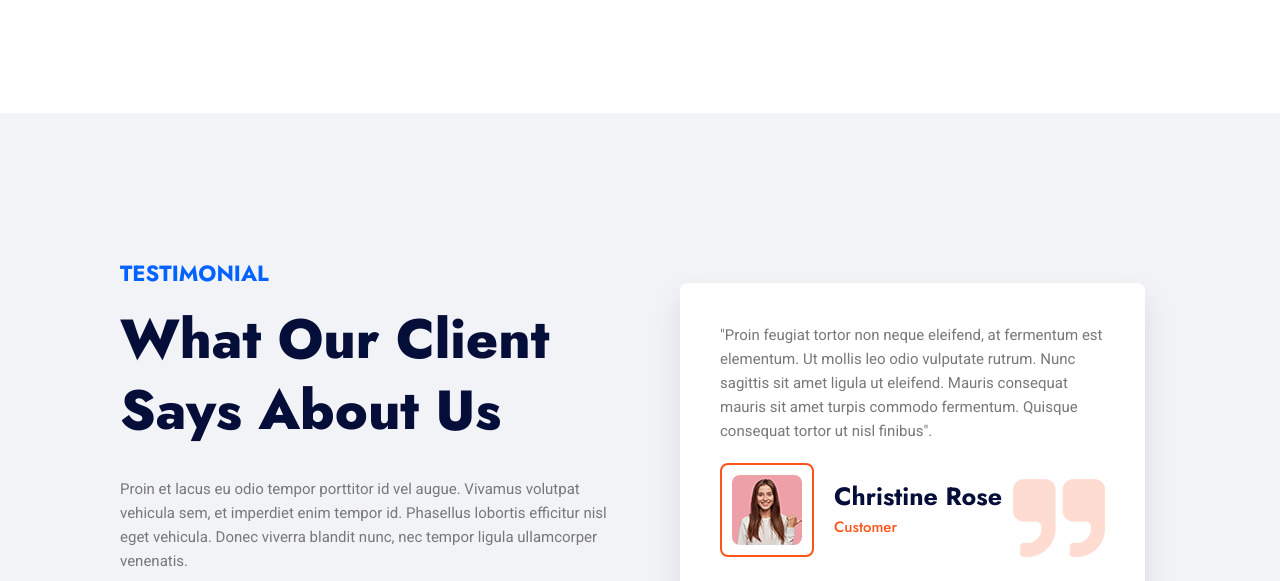
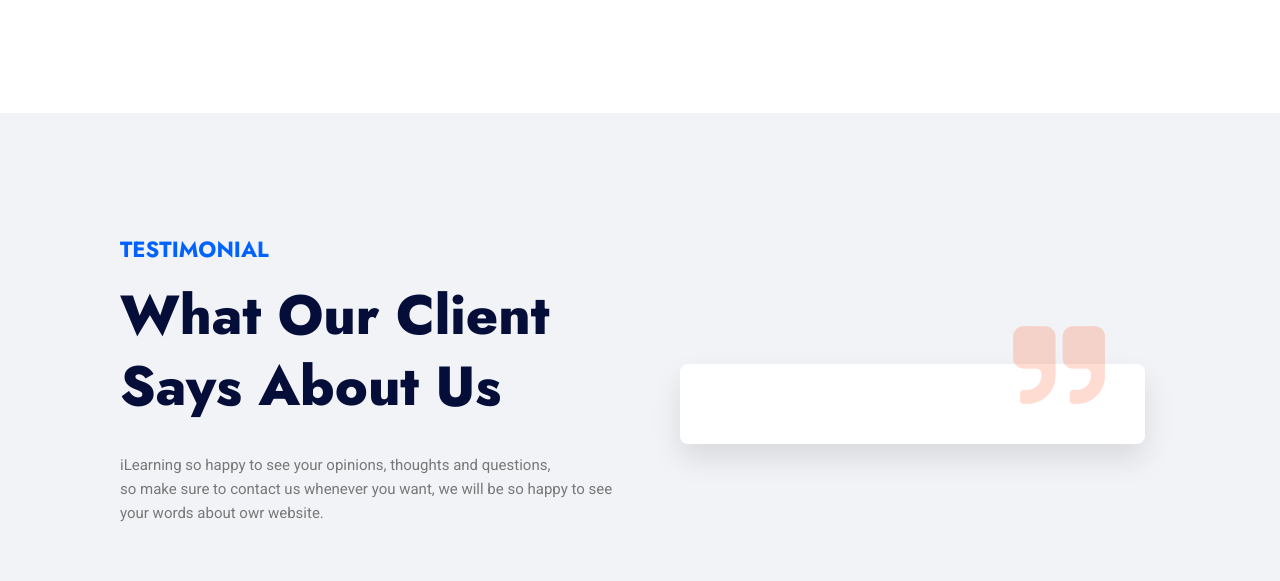
Before and after one commit to AbdallahIsmaili/iLearning, a PHP site: page /index.php in a window 1280 px wide. Shown: the part 5919-6500 px from the top of the page. Run offline with PHP 8.4, Linux system fonts and the light colour scheme; tables that the repository leaves empty or names only in its code hold one stand-in row (values such as "Sample post"); grey boxes marked "Sample" are stand-in pictures.

Commit message:
Update index.php

```diff
--- a/index.php
+++ b/index.php
@@ -660,9 +660,6 @@
       </section>
 
 
-
-
-
       <!--
         - #TESTIMONIALS
       -->
@@ -676,10 +673,7 @@
           <h2 class="section-title">What Our Client Says About Us</h2>
 
           <p class="section-text">
-            Proin et lacus eu odio tempor porttitor id vel augue. Vivamus volutpat vehicula sem, et imperdiet enim
-            tempor id.
-            Phasellus lobortis efficitur nisl eget vehicula. Donec viverra blandit nunc, nec tempor ligula ullamcorper
-            venenatis.
+            iLearning so happy to see your opinions, thoughts and questions, <br> so make sure to contact us whenever you want, we will be so happy to see your words about owr website.
           </p>
 
         </div>
@@ -689,27 +683,57 @@
           <div class="testimonials-card">
             <img src="./assets/images/quote.png" alt="quote icon" class="quote-img">
 
-            <p class="testimonials-text">
-              "Proin feugiat tortor non neque eleifend, at fermentum est elementum. Ut mollis leo odio vulputate rutrum.
-              Nunc sagittis
-              sit amet ligula ut eleifend. Mauris consequat mauris sit amet turpis commodo fermentum. Quisque consequat
-              tortor ut nisl
-              finibus".
-            </p>
+            <?php
 
-            <div class="testimonials-client">
+            $host = "localhost";
+            $user = "root";
+            $pass = "";
+            $db = "elearning";
 
-              <div class="client-img-box">
-                <img src="./assets/images/client.jpg" alt="client christine rose">
-              </div>
+            try{
+                $conn = new PDO("mysql:host=".$host.";dbname=".$db,$user,$pass);
+                $conn->setAttribute(PDO::ATTR_ERRMODE, PDO::ERRMODE_EXCEPTION);
 
-              <div class="client-detail">
-                <h4 class="client-name">Christine Rose</h4>
+                $sql = "SELECT * FROM messages WHERE mainit = 1 LIMIT 1";
+                $statement = $conn->prepare($sql);
+                $statement->execute();
+                $result = $statement->fetchAll(PDO::FETCH_OBJ);
 
-                <p class="client-title">Customer</p>
-              </div>
+                foreach($result as $row){
 
-            </div>
+                    echo '<p class="testimonials-text">'.$row->content.'</p>
+
+                    <div class="testimonials-client">';
+
+                    $image = $row->image;
+
+                    $sql = "SELECT * FROM images WHERE idimage = '$image'";
+                    $statement = $conn->prepare($sql);
+                    $statement->execute();
+                    $result2 = $statement->fetchAll(PDO::FETCH_OBJ);
+
+                    foreach($result2 as $row2){
+                        echo '<div class="client-img-box">
+                                <img width="140px" height="auto" src="'.$row2->path.'" alt="client">
+                              </div>';
+                    }
+
+                      echo '<div class="client-detail">
+                        <h4 class="client-name">'.strtoupper($row->name).'</h4>
+
+                        <p class="client-title">Customer</p>
+                      </div>
+
+                    </div>';
+                }
+
+            }catch(PDOException $e){
+                echo $e->getMessage();
+            }
+
+
+            ?>
+
           </div>
 
         </div>
```
